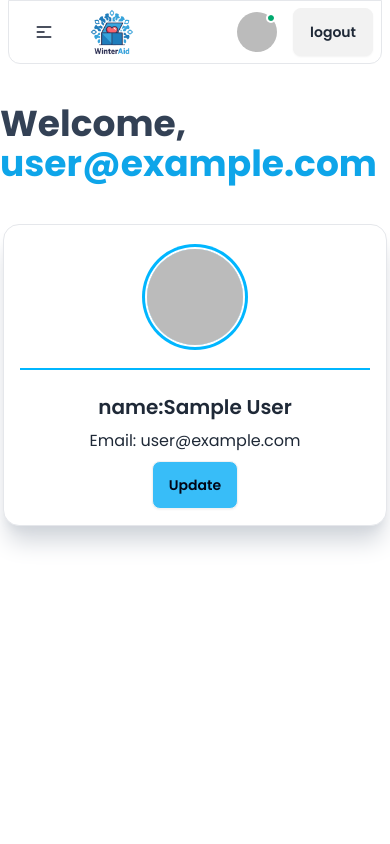
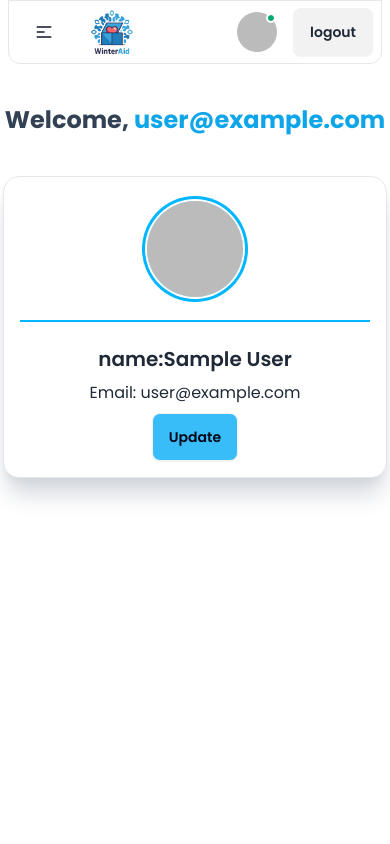
Before and after one commit to kamrul-islam-sunny/winterAid-final-client-side, a React (Vite) app: page /dashboard in a window 390 px wide. Shown: the top 844 px of the page. Built offline with nearby package versions, Linux system fonts and the light colour scheme; no server answers; sample sign-in values are in the browser's storage.

Commit message:
Responsive problem Fix.

```diff
--- a/src/Pages/Dashboard.jsx
+++ b/src/Pages/Dashboard.jsx
@@ -6,7 +6,7 @@ const Dashboard = () => {
   const { user } = useContext(AuthContext);
   return (
     <div className="flex flex-col items-center  min-h-screen">
-        <h1 className="text-4xl text-slate-700 font-bold py-10">
+        <h1 className="md:text-4xl text-2xl text-slate-700 font-bold py-10">
           Welcome, <span className="text-sky-500">{user?.email}</span>
         </h1>
       <div className="card bg-base-100 border w-full max-w-sm  shadow-xl shadow-gray-300">
--- a/src/Pages/Donations.jsx
+++ b/src/Pages/Donations.jsx
@@ -6,11 +6,11 @@ const Donations = () => {
   const data = useLoaderData() || [];
   // console.log(data);
   return (
-    <div className="max-w-6xl mx-auto">
+    <div className="max-w-6xl mx-auto ">
       <h1 className="lg:text-5xl md:text-4xl text-3xl font-bold text-slate-800 text-center md:py-12 py-4">
         ALL Campaigns
       </h1>
-      <div className="grid grid-cols-1 lg:grid-cols-2 gap-4">
+      <div className="grid grid-cols-1 lg:grid-cols-2 gap-4 px-2">
         {
             data.map((cam) => <Donation key={cam.id} cam={cam}></Donation>)
         }
--- a/src/components/Footer.jsx
+++ b/src/components/Footer.jsx
@@ -4,7 +4,7 @@ import { FaTwitter } from "react-icons/fa6";
 
 const Footer = () => {
   return (
-    <div className="pt-4 mx-4 lg:mx-0">
+    <div className="pt-4 mx-4 md:mx-2 ">
       <footer className="border-2 rounded-tr-xl rounded-tl-xl footer text-base-content p-10 max-w-6xl mx-auto">
         <aside className="">
           <img className="size-40" src="/assets/logo.png" alt="" />
```
